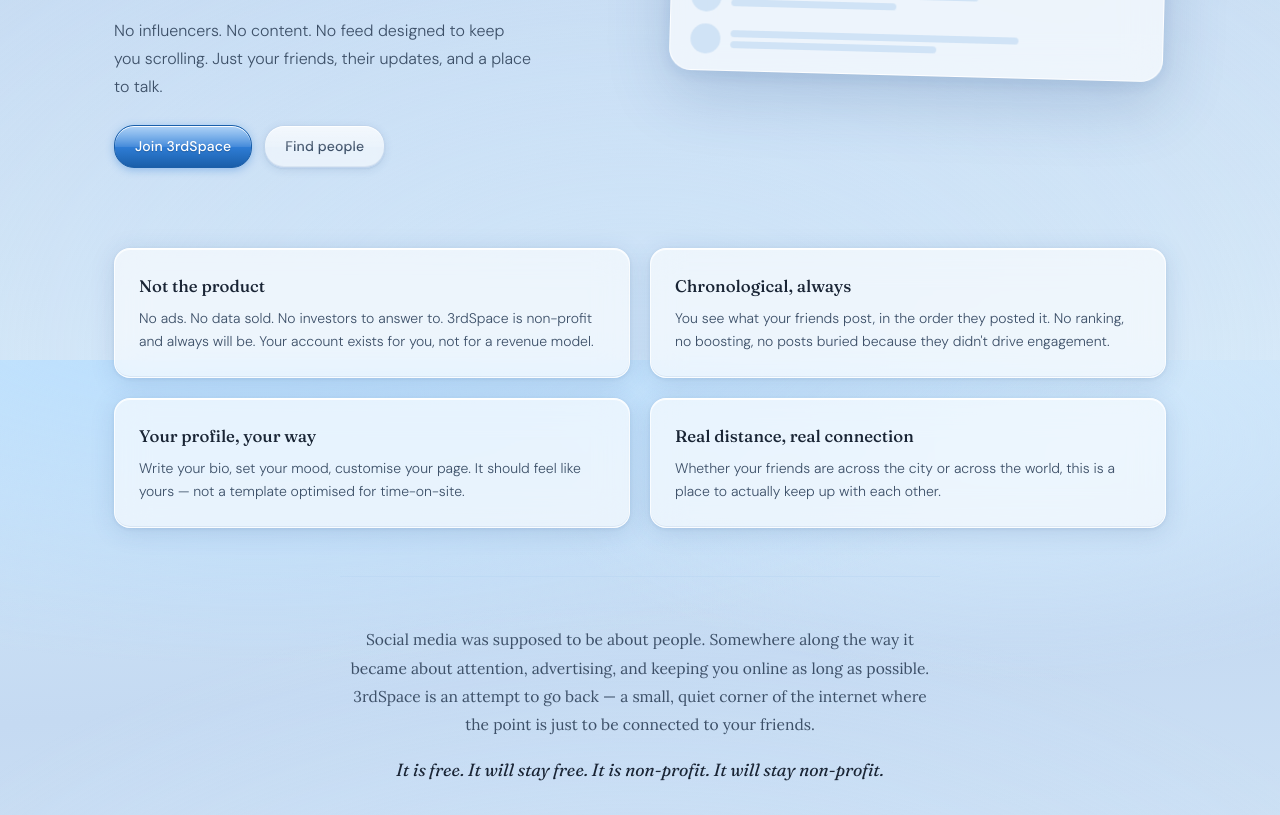
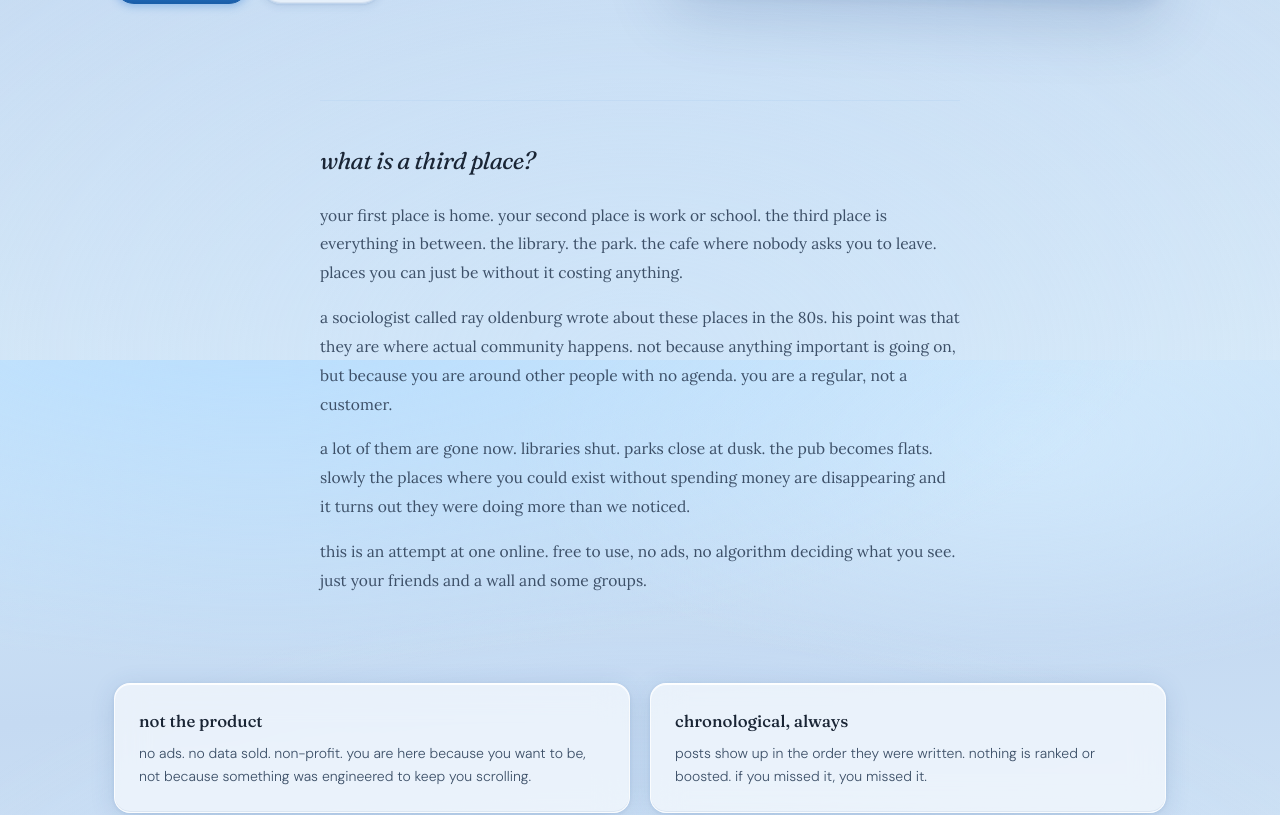
Before and after one commit to Norvoke/3rdSpace, a React (Vite) app in the folder client/: page / in a window 1280 px wide. Shown: the part 440-1255 px from the top of the page. Built offline with nearby package versions, Linux system fonts and the light colour scheme; no server answers.

Commit message:
Added some info about third spaces and fixed layout stuff

```diff
--- a/client/src/components/layout/Layout.tsx
+++ b/client/src/components/layout/Layout.tsx
@@ -1,4 +1,5 @@
-import { Outlet, Link, useNavigate } from 'react-router-dom';
+import { useState } from 'react';
+import { Outlet, Link, useNavigate, useLocation } from 'react-router-dom';
 import { useAuthStore } from '../../store/authStore';
 import NotificationBell from './NotificationBell';
 import styles from './Layout.module.css';
@@ -12,23 +13,52 @@
   );
 }
 
+function HamburgerIcon({ open }: { open: boolean }) {
+  return (
+    <svg width="18" height="18" viewBox="0 0 24 24" fill="none" stroke="currentColor" strokeWidth="2.5" strokeLinecap="round">
+      {open ? (
+        <>
+          <line x1="18" y1="6" x2="6" y2="18"/>
+          <line x1="6" y1="6" x2="18" y2="18"/>
+        </>
+      ) : (
+        <>
+          <line x1="3" y1="7" x2="21" y2="7"/>
+          <line x1="3" y1="12" x2="21" y2="12"/>
+          <line x1="3" y1="17" x2="21" y2="17"/>
+        </>
+      )}
+    </svg>
+  );
+}
+
 export default function Layout() {
   const { user, isAuthenticated, logout } = useAuthStore();
   const navigate = useNavigate();
+  const location = useLocation();
+  const [menuOpen, setMenuOpen] = useState(false);
 
   const handleLogout = () => {
     logout();
     navigate('/login');
+    setMenuOpen(false);
   };
+
+  // Close menu on navigation
+  const closeMenu = () => setMenuOpen(false);
 
   return (
     <div className={styles.shell}>
       <nav className={styles.nav}>
         <div className={styles.navInner}>
-          <Link to="/" className={styles.logo}>
-            <span className={styles.logoAccent}>3rd</span>Space
+
+          {/* Logo — full on desktop, '3rd' only on mobile */}
+          <Link to="/" className={styles.logo} onClick={closeMenu}>
+            <span className={styles.logoAccent}>3rd</span>
+            <span className={styles.logoSuffix}>Space</span>
           </Link>
 
+          {/* Desktop nav links */}
           <div className={styles.navLinks}>
             {isAuthenticated && (
               <Link to="/feed" className={styles.navLink}>Feed</Link>
@@ -37,14 +67,15 @@
             <Link to="/groups" className={styles.navLink}>Groups</Link>
           </div>
 
+          {/* Right side actions */}
           <div className={styles.navActions}>
-            <Link to="/search" className={styles.searchBtn} title="Search">
+            <Link to="/search" className={styles.searchBtn} title="Search" onClick={closeMenu}>
               <SearchIcon />
             </Link>
             {isAuthenticated && user ? (
               <>
                 <NotificationBell />
-                <Link to={`/u/${user.username}`} className={styles.userChip}>
+                <Link to={`/u/${user.username}`} className={styles.userChip} onClick={closeMenu}>
                   <img
                     src={user.avatar || `https://api.dicebear.com/8.x/identicon/svg?seed=${user.username}`}
                     alt={user.displayName}
@@ -52,17 +83,43 @@
                   />
                   <span className={styles.navName}>{user.displayName}</span>
                 </Link>
-                <button onClick={handleLogout} className="btn btn-ghost btn-sm">
+                <button onClick={handleLogout} className={`btn btn-ghost btn-sm ${styles.logoutBtn}`}>
                   Log out
                 </button>
               </>
             ) : (
-              <Link to="/login" className="btn btn-primary btn-sm">
+              <Link to="/login" className="btn btn-primary btn-sm" onClick={closeMenu}>
                 Sign in
               </Link>
             )}
+
+            {/* Hamburger — mobile only */}
+            <button
+              className={styles.hamburger}
+              onClick={() => setMenuOpen(v => !v)}
+              aria-label="Menu"
+            >
+              <HamburgerIcon open={menuOpen} />
+            </button>
           </div>
         </div>
+
+        {/* Mobile dropdown menu */}
+        {menuOpen && (
+          <div className={styles.mobileMenu}>
+            {isAuthenticated && (
+              <Link to="/feed" className={styles.mobileLink} onClick={closeMenu}>Feed</Link>
+            )}
+            <Link to="/wall" className={styles.mobileLink} onClick={closeMenu}>The Wall</Link>
+            <Link to="/groups" className={styles.mobileLink} onClick={closeMenu}>Groups</Link>
+            <div className={styles.mobileDivider} />
+            {isAuthenticated ? (
+              <button className={styles.mobileLink} onClick={handleLogout}>Log out</button>
+            ) : (
+              <Link to="/login" className={styles.mobileLink} onClick={closeMenu}>Sign in</Link>
+            )}
+          </div>
+        )}
       </nav>
 
       <main className={styles.main}>
@@ -71,7 +128,9 @@
 
       <footer className={styles.footer}>
         <div className={styles.footerInner}>
-          <span className={styles.footerLogo}><span className={styles.logoAccent}>3rd</span>Space</span>
+          <span className={styles.footerLogo}>
+            <span className={styles.logoAccent}>3rd</span>Space
+          </span>
           <span className={styles.footerTagline}>non-profit · no ads · no algorithm</span>
         </div>
       </footer>
--- a/client/src/pages/HomePage.module.css
+++ b/client/src/pages/HomePage.module.css
@@ -250,3 +250,33 @@
     margin-top: 2rem;
   }
 }
+
+.thirdPlace {
+  max-width: 640px;
+  margin: 3rem auto;
+  padding: 2.5rem 0;
+  border-top: 1px solid rgba(180, 210, 240, 0.4);
+}
+
+.sectionHeading {
+  font-family: var(--font-display);
+  font-size: 1.5rem;
+  font-weight: 400;
+  font-style: italic;
+  letter-spacing: -0.02em;
+  color: var(--text-primary);
+  margin-bottom: 1.25rem;
+}
+
+.thirdPlaceText {
+  display: flex;
+  flex-direction: column;
+  gap: 1rem;
+}
+
+.thirdPlaceText p {
+  font-family: var(--font-body);
+  font-size: 0.975rem;
+  line-height: 1.85;
+  color: var(--text-secondary);
+}
--- a/client/src/pages/HomePage.tsx
+++ b/client/src/pages/HomePage.tsx
@@ -11,25 +11,20 @@
         <section className={styles.hero}>
           <div className={styles.heroText}>
             <h1 className={styles.title}>
-              A place for<br />
-              <span className={styles.accent}>your people.</span>
+              the third<br />
+              <span className={styles.accent}>place.</span>
             </h1>
             <p className={styles.sub}>
-              3rdSpace is a non-profit social network. There are no advertisers,
-              no algorithms, and nothing to sell you. It exists for one reason —
-              to help you stay close to the people you care about.
-            </p>
-            <p className={styles.sub}>
-              No influencers. No content. No feed designed to keep you scrolling.
-              Just your friends, their updates, and a place to talk.
+              somewhere between home and work where you can just exist.
+              no reason needed. no money required.
             </p>
             <div className={styles.heroActions}>
               {isAuthenticated ? (
-                <Link to="/feed" className="btn btn-primary">Go to Feed</Link>
+                <Link to="/feed" className="btn btn-primary">go to your space</Link>
               ) : (
-                <Link to="/login" className="btn btn-primary">Join 3rdSpace</Link>
+                <Link to="/login" className="btn btn-primary">join 3rdSpace</Link>
               )}
-              <Link to="/search" className="btn btn-ghost">Find people</Link>
+              <Link to="/wall" className="btn btn-ghost">see the wall</Link>
             </div>
           </div>
 
@@ -58,23 +53,53 @@
           </div>
         </section>
 
+        <section className={styles.thirdPlace}>
+          <h2 className={styles.sectionHeading}>what is a third place?</h2>
+          <div className={styles.thirdPlaceText}>
+            <p>
+              your first place is home. your second place is work or school.
+              the third place is everything in between. the library. the park.
+              the cafe where nobody asks you to leave. places you can just be
+              without it costing anything.
+            </p>
+            <p>
+              a sociologist called ray oldenburg wrote about these places in
+              the 80s. his point was that they are where actual community
+              happens. not because anything important is going on, but because
+              you are around other people with no agenda. you are a regular,
+              not a customer.
+            </p>
+            <p>
+              a lot of them are gone now. libraries shut. parks close at dusk.
+              the pub becomes flats. slowly the places where you could exist
+              without spending money are disappearing and it turns out they
+              were doing more than we noticed.
+            </p>
+            <p>
+              this is an attempt at one online. free to use, no ads, no
+              algorithm deciding what you see. just your friends and a wall
+              and some groups.
+            </p>
+          </div>
+        </section>
+
         <section className={styles.features}>
           {[
             {
-              title: 'Not the product',
-              body: 'No ads. No data sold. No investors to answer to. 3rdSpace is non-profit and always will be. Your account exists for you, not for a revenue model.',
+              title: 'not the product',
+              body: 'no ads. no data sold. non-profit. you are here because you want to be, not because something was engineered to keep you scrolling.',
             },
             {
-              title: 'Chronological, always',
-              body: "You see what your friends post, in the order they posted it. No ranking, no boosting, no posts buried because they didn't drive engagement.",
+              title: 'chronological, always',
+              body: 'posts show up in the order they were written. nothing is ranked or boosted. if you missed it, you missed it.',
             },
             {
-              title: 'Your profile, your way',
-              body: 'Write your bio, set your mood, customise your page. It should feel like yours — not a template optimised for time-on-site.',
+              title: 'actually your profile',
+              body: 'write your bio. set your mood. change the css if you feel like it. it should feel like somewhere you live, not a form you filled in.',
             },
             {
-              title: 'Real distance, real connection',
-              body: 'Whether your friends are across the city or across the world, this is a place to actually keep up with each other.',
+              title: 'for your people',
+              body: 'friends near and far. groups for things you care about. the point is people, not followers.',
             },
           ].map(f => (
             <div key={f.title} className={`${styles.feature} card`}>
@@ -86,13 +111,14 @@
 
         <section className={styles.manifesto}>
           <p>
-            Social media was supposed to be about people. Somewhere along the way
-            it became about attention, advertising, and keeping you online as long
-            as possible. 3rdSpace is an attempt to go back — a small, quiet corner
-            of the internet where the point is just to be connected to your friends.
+            the early internet felt a bit like this. forums and blogs and spaces
+            where people showed up because they wanted to. that changed when the
+            money came in and the point became keeping you on the page.
           </p>
           <p>
-            It is free. It will stay free. It is non-profit. It will stay non-profit.
+            3rdSpace does not take money from advertisers. there is no growth
+            target. it is free and it will stay free because the whole point
+            is that you should not have to pay to just exist somewhere.
           </p>
         </section>
       </div>
```
Also changed, not shown: client/src/components/layout/Layout.module.css (+102 -27 lines).
